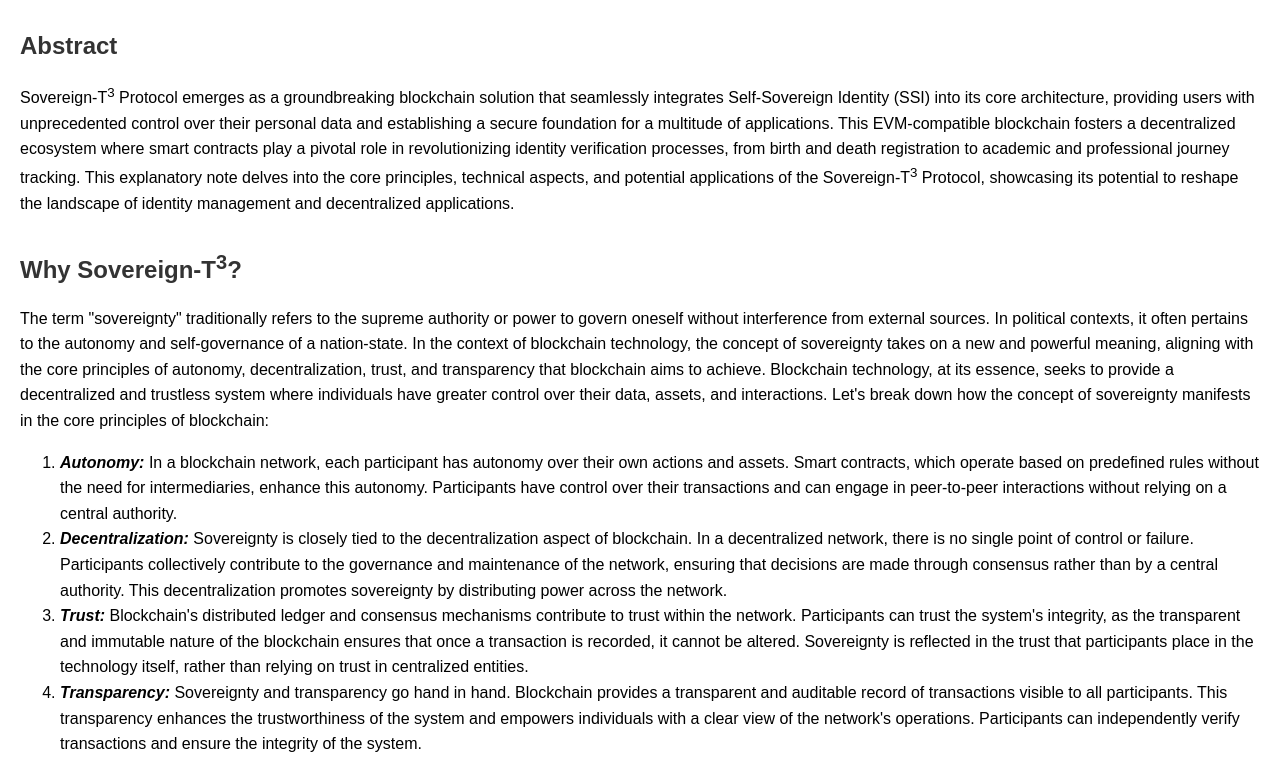
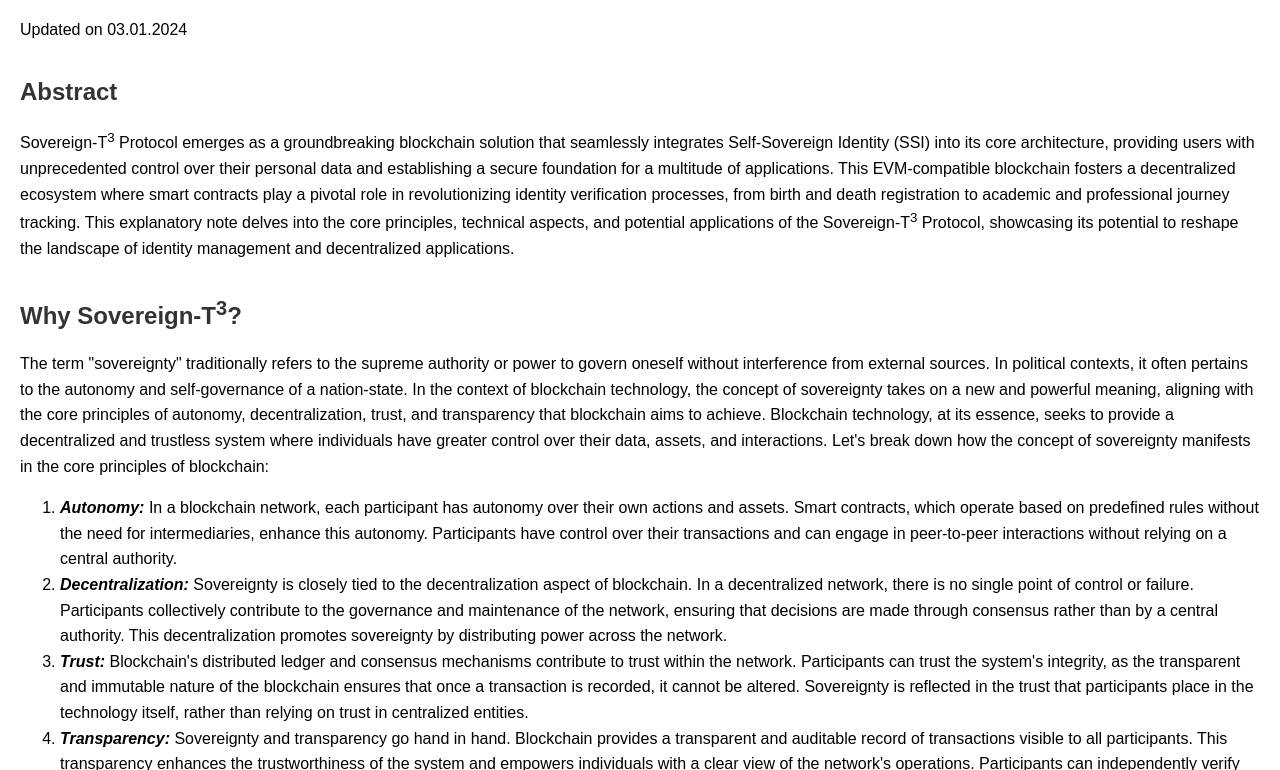
Before and after one commit to kesaviwebsolutions/Sovereign-T-Protocol-intro, a plain HTML site: page index.html in a window 1280 px wide. Shown: the part 93-863 px from the top of the page. Drawn offline with Linux system fonts and the light colour scheme.

Commit message:
Update index.html

```diff
--- a/index.html
+++ b/index.html
@@ -85,6 +85,7 @@
     <header>
       <h1>Sovereign-T<sup>3</sup> Protocol : A brief introduction</h1>
     </header>
+    <p>Updated on 03.01.2024</p>
 
     <section>
       <h2>Abstract</h2>
```
